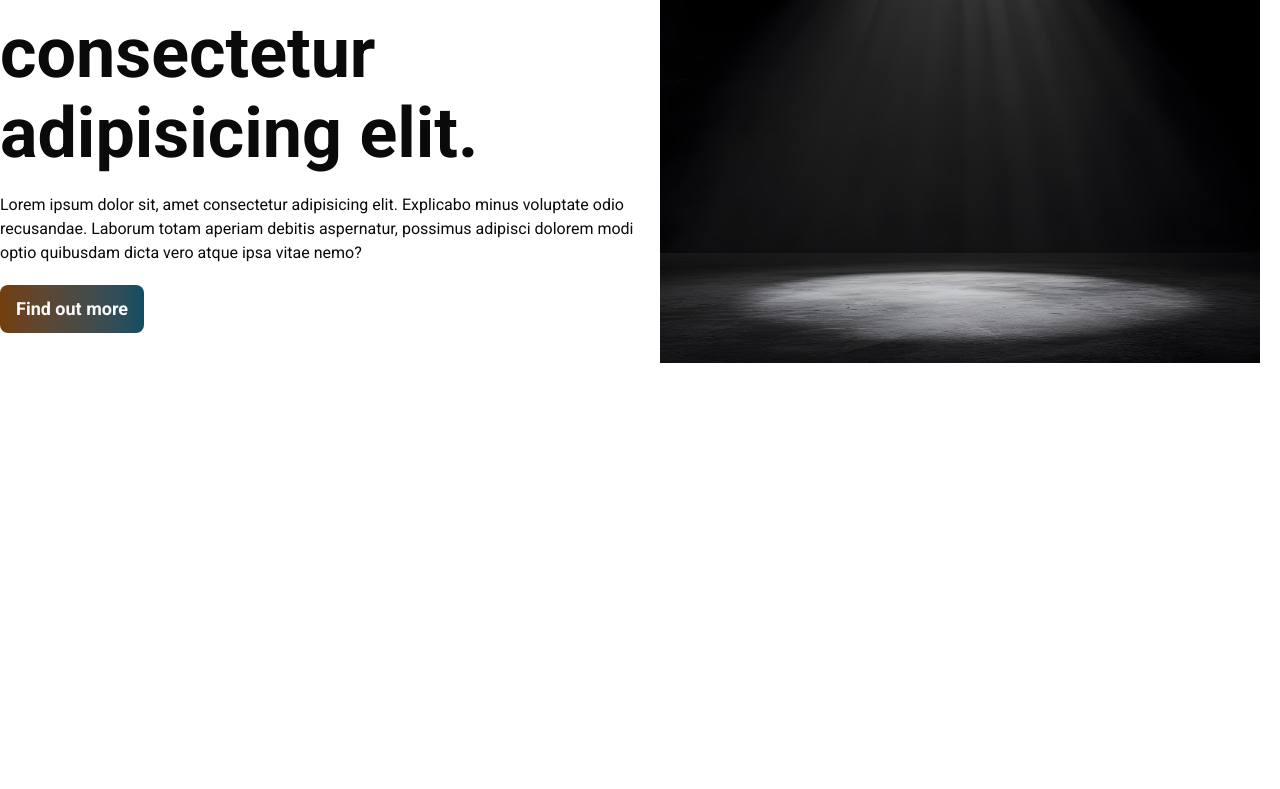
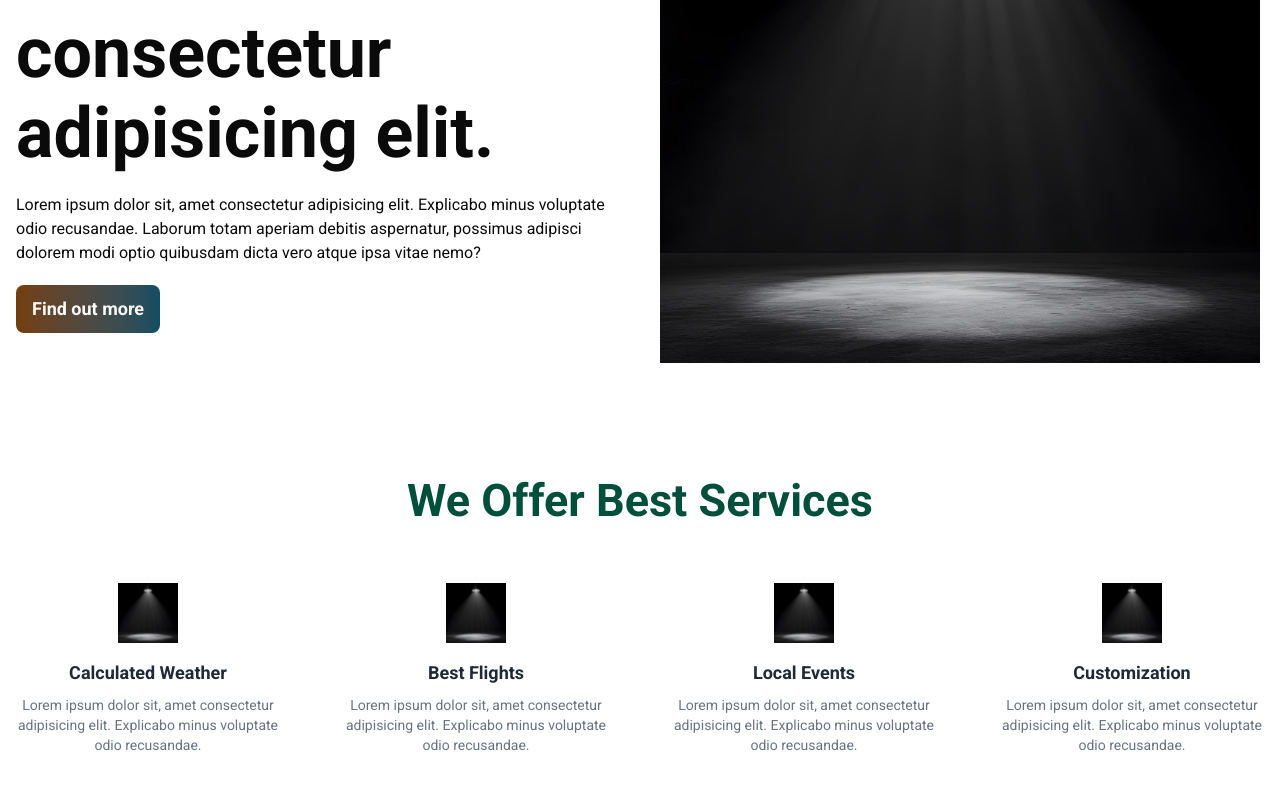
Before and after one commit to sondos-saad/AirTravel-nextJs-, a Next.js app: page / in a window 1280 px wide. Shown: the part 389-1178 px from the top of the page. Before the commit the page ends 800 px from the top, so only its background shows below. Built offline with nearby package versions, Linux system fonts and the light colour scheme.

Commit message:
offer section

```diff
--- a/app/_components/Header.jsx
+++ b/app/_components/Header.jsx
@@ -7,6 +7,7 @@ function Header() {
     const [isOpen, setIsOpen]= useState(false);
 
   return (
+    <>
     <div className='flex items-center justify-between py-[2rem] px-4 sm:px-6 lg:px-8 mx-auto shadow-md '>
         <h1 className='text-emerald-900 font-bold text-5xl'>AIR<span className='font-bold text-sm text-yellow-900'>Travel</span></h1>
         <div className='sm:hidden'>
@@ -14,13 +15,26 @@ function Header() {
                 {isOpen ? "X": "="}
             </button>
         </div>
-        <div className='flex items-center gap-3 mr-6'>
+        <div className='hidden sm:flex items-center gap-3 mr-6'>
             <Link className='navLink' href="">Destination</Link>
             <Link className='navLink' href="">Services</Link>
             <Link className='navLink' href="">Booking</Link>
             <Link  className='navLink' href="">Testimonial</Link>
         </div>
     </div>
+        {
+            isOpen && (
+        <div className='sm:hidden  bg-emerald-900 text-white  p-[1rem]'>
+            <div className=' flex flex-col items-center  '>
+            <Link className='navLink mb-2' href="">Destination</Link>
+            <Link className='navLink mb-2' href="">Services</Link>
+            <Link className='navLink mb-2' href="">Booking</Link>
+            <Link  className='navLink mb-2' href="">Testimonial</Link>
+        </div>
+        </div>
+            )
+        }
+    </>
   )
 }
 
--- a/app/_components/Hero.jsx
+++ b/app/_components/Hero.jsx
@@ -5,7 +5,7 @@ import React from 'react'
 function Hero() {
   return (
     <section className='md:flex items-center justify-between py-10'>
-      <div className='md:w-[50%] flex flex-col items-center md:items-start'>
+      <div className='px-4 md:w-[50%] flex flex-col items-center md:items-start'>
         <h2 className='text-emerald-900 text-[20px] lg:text-[35px] font-bold  mb-2'>Best Destinations around the world</h2>
         <p className='text-[40px] lg:text-[70px] font-bold lg:leading-20 '>Lorem ipsum, dolor sit amet consectetur adipisicing elit.</p>
         <p className='mt-5 text-md'>Lorem ipsum dolor sit, amet consectetur adipisicing elit. Explicabo minus voluptate odio recusandae. Laborum totam aperiam debitis aspernatur, possimus adipisci dolorem modi optio quibusdam dicta vero atque ipsa vitae nemo?</p>
--- /dev/null
+++ b/app/_components/Offers.jsx
@@ -0,0 +1,53 @@
+import Image from 'next/image'
+import React from 'react'
+
+function Offers() {
+
+    const category = [
+       {
+        id:1,
+        icon:'/8084.jpg',
+        title: "Calculated Weather",
+        desc: "Lorem ipsum dolor sit, amet consectetur adipisicing elit. Explicabo minus voluptate odio recusandae."
+       },
+       {
+        id:2,
+        icon:'/8084.jpg',
+        title: "Best Flights",
+        desc: "Lorem ipsum dolor sit, amet consectetur adipisicing elit. Explicabo minus voluptate odio recusandae."
+       },
+       {
+        id:3,
+        icon:'/8084.jpg',
+        title: "Local Events",
+        desc: "Lorem ipsum dolor sit, amet consectetur adipisicing elit. Explicabo minus voluptate odio recusandae."
+       },
+       {
+        id:4,
+        icon:'/8084.jpg',
+        title: "Customization",
+        desc: "Lorem ipsum dolor sit, amet consectetur adipisicing elit. Explicabo minus voluptate odio recusandae."
+       },
+]
+
+  return (
+    <div className='flex flex-col items-center justify-center py-[4rem]'>
+      <h2 className='text-[45px] text-emerald-900 font-bold'>We Offer Best Services</h2>
+      <div className='grid grid-cols-1 sm:grid-cols-2 lg:grid-cols-4 gap-8 mt-[2rem]'>
+        {
+            category.map((cat)=>{
+               return(
+                 <div className='flex flex-col items-center text-center p-4 rounded-lg hover:shadow-lg transition duration-300 hover:bg-emerald-900 group cursor-pointer'>
+                    <Image src={cat.icon} width={60} height={60}/>
+                    <h3 className='mt-4 font-semibold text-lg text-gray-800 group-hover:text-white'>{cat.title}</h3>
+                    <p className='mt-2 text-gray-500 text-sm group-hover:text-gray-200'>{cat.desc}</p>
+                </div>
+               )
+            })
+        }
+      </div>
+    </div>
+  )
+}
+
+export default Offers
--- a/app/page.js
+++ b/app/page.js
@@ -1,4 +1,5 @@
 import Hero from "./_components/Hero";
+import Offers from "./_components/Offers";
 
 
 
@@ -6,6 +7,7 @@ export default function Home() {
   return (
    <div>
         <Hero/>
+        <Offers/>
    </div>
   );
 }
```
